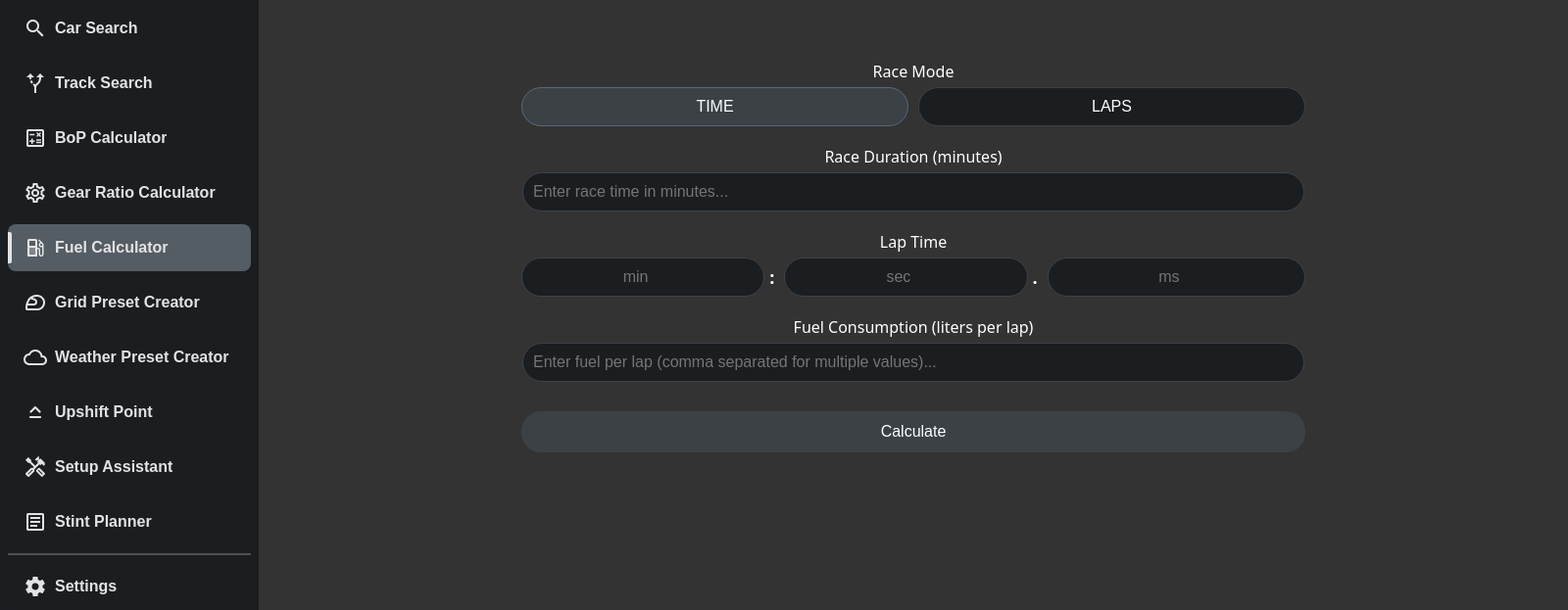
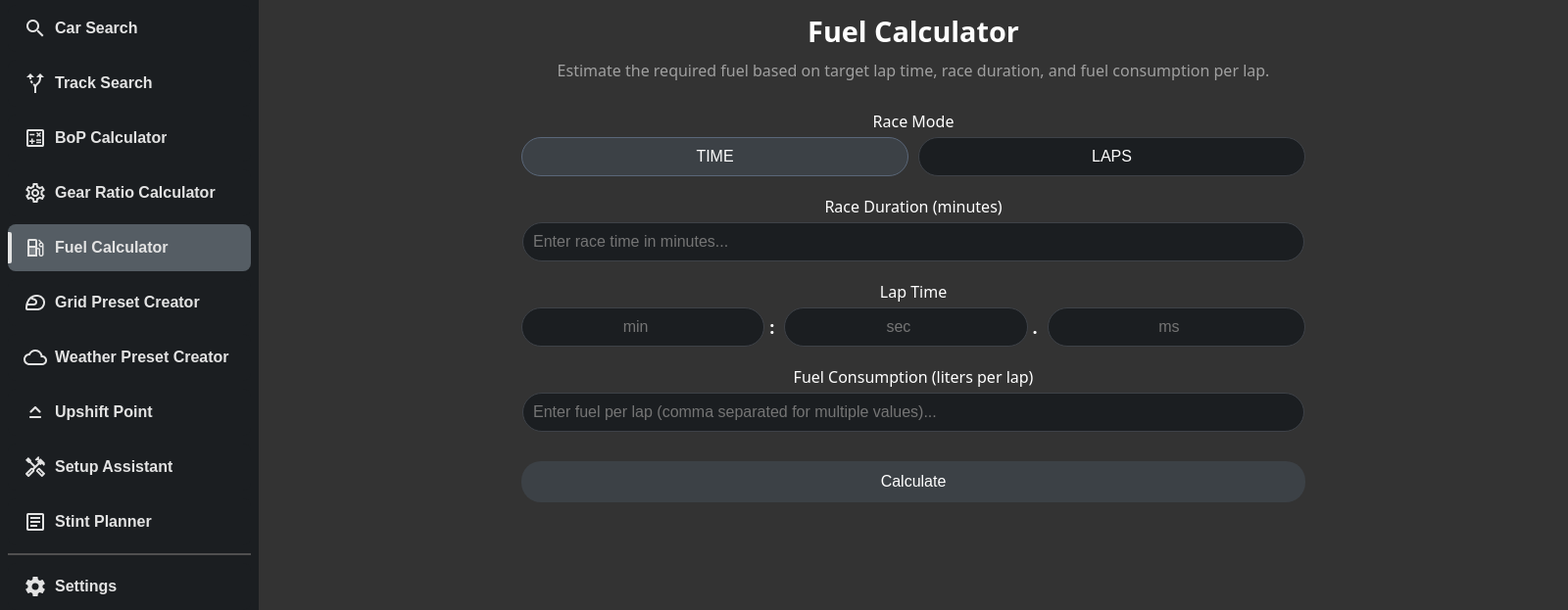
Before and after one commit to wikti11/Simracing-Companion, an Electron app: page renderer/fuel-calculator.html in a window 1600 px wide. Shown: the part 177-800 px from the top of the page at 98% size. Drawn offline with Linux system fonts and the light colour scheme; a web font is replaced by a local one.

Commit message:
added description to calculators

```diff
--- a/renderer/css/fuel-calculator.css
+++ b/renderer/css/fuel-calculator.css
@@ -3,6 +3,18 @@
     padding: 20px;
     max-width: 800px;
     margin: 0 auto;
+}
+
+.calculator-content h1 {
+    margin-top: 0;
+    color: #ffffff;
+    font-size: 1.8rem;
+    margin-bottom: 10px;
+}
+
+.description {
+    color: #a0a0a0;
+    margin-bottom: 30px;
 }
 
 .input-section {
--- a/renderer/css/gear-ratio-calculator.css
+++ b/renderer/css/gear-ratio-calculator.css
@@ -4,6 +4,18 @@
     padding: 20px;
     max-width: 800px;
     margin: 0 auto;
+}
+
+.calculator-content h1 {
+    margin-top: 0;
+    color: #ffffff;
+    font-size: 1.8rem;
+    margin-bottom: 10px;
+}
+
+.description {
+    color: #a0a0a0;
+    margin-bottom: 30px;
 }
 
 .input-section {
--- a/renderer/fuel-calculator.html
+++ b/renderer/fuel-calculator.html
@@ -100,6 +100,10 @@
     <div class="content">
         <div id="fuel-calculator-container" class="page-container">
             <div class="calculator-content">
+                <h1>Fuel Calculator</h1>
+                <div class="description">
+                    Estimate the required fuel based on target lap time, race duration, and fuel consumption per lap.
+                </div>
                 <div class="input-section">
                     <div class="mode-selector">
                         <label>Race Mode</label>
```
Also changed, not shown: renderer/gear-ratio-calculator.html (+4 -0 lines).
